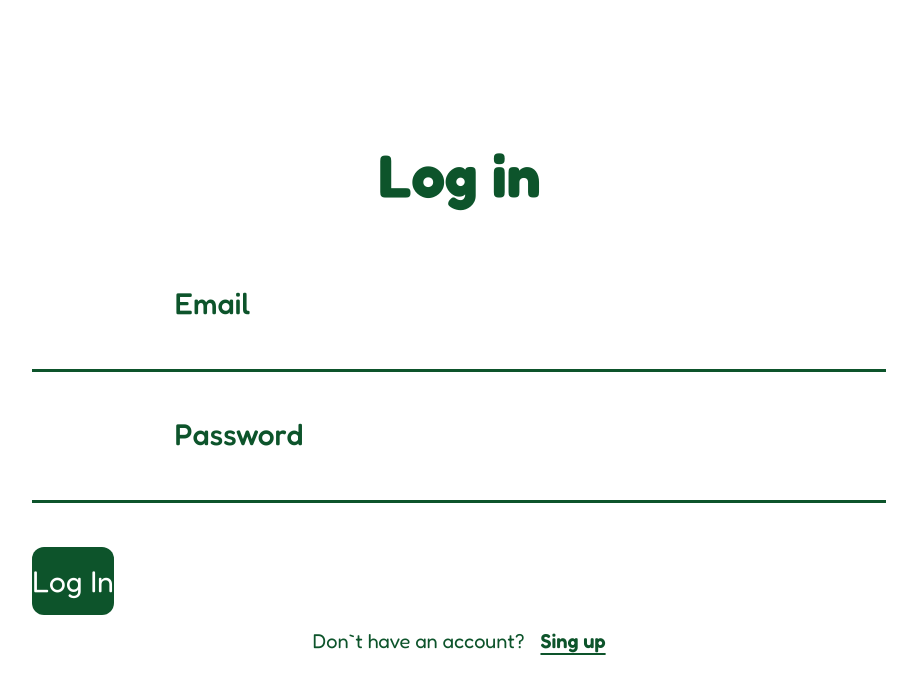
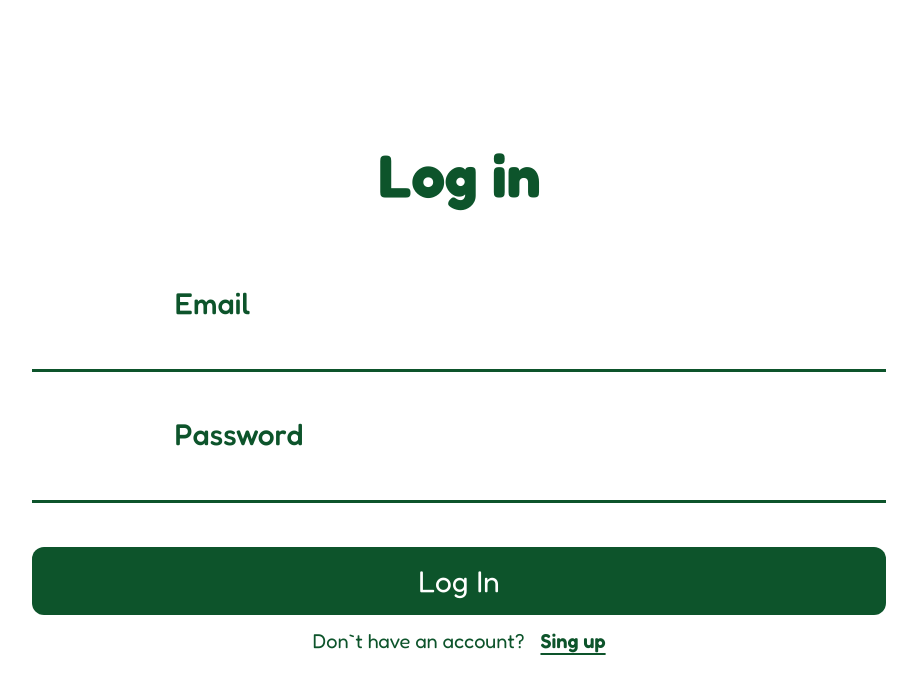
Before and after one commit to Ebaaaal/DonaTico, a React (Vite) app: page /Login in a window 1280 px wide. Shown: the top 694 px of the page, without its empty margins (181-1098 px from the left). Built offline with nearby package versions, Linux system fonts and the light colour scheme; a web font is replaced by a local one.

Commit message:
icons correctione

```diff
--- a/src/components/Button.tsx
+++ b/src/components/Button.tsx
@@ -9,6 +9,6 @@ interface ButtonProps {
 export default function Button(props: ButtonProps) {
 
     return(
-         <Link to={props.link}> <button className={props.style}> {props.text} </button></Link>
+         <Link to={props.link} className={props.style}> <button className='cursor-pointer'> {props.text} </button></Link>
     )
 }
--- a/src/routes/Register.tsx
+++ b/src/routes/Register.tsx
@@ -7,7 +7,7 @@ import Button from '../components/Button'
 const btnRegister = (
   <Button text='Sign Up'
   style='text-white bg-green-900 duration-400 hover:cursor-pointer hover:scale-110 hover:bg-green-950 rounded-xl py-2 min-md:py-4 text-center'
-  link='/Container' />
+  link='/HomePage' />
 )
 
 
```
